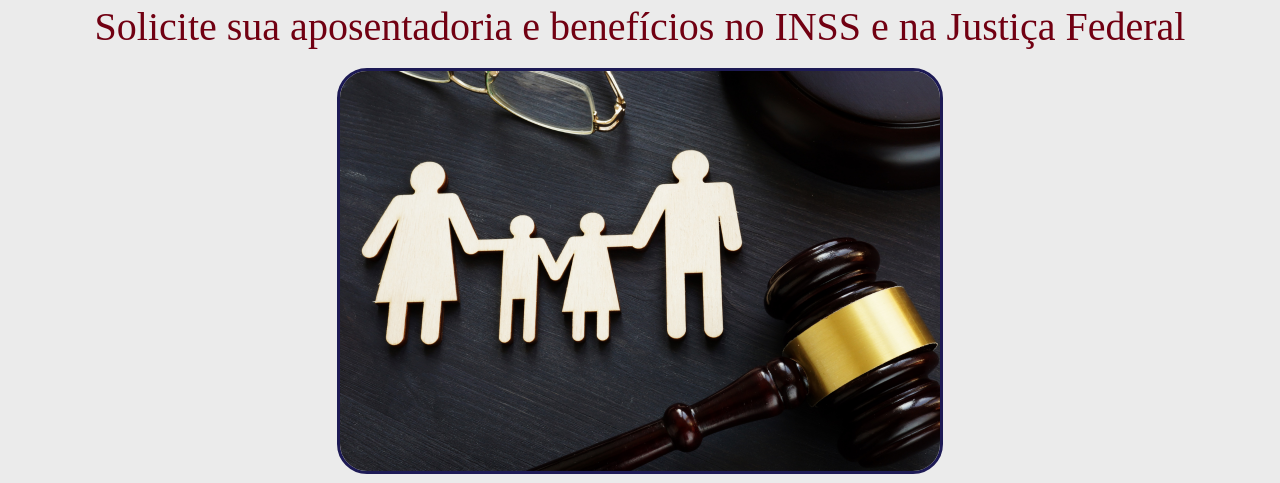
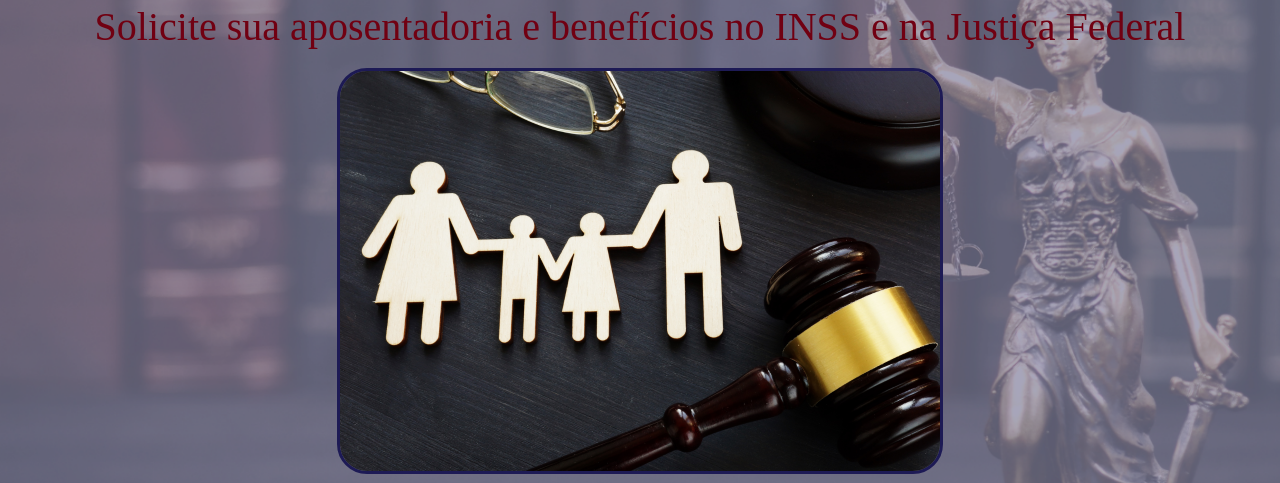
Before and after one commit to maluchaves91/AtaideAdv, a plain HTML site: page Area-de-Atuacao/Previdenciario.html in a window 1280 px wide. Shown: the part 211-694 px from the top of the page. Drawn offline with nearby package versions, Linux system fonts and the light colour scheme; the site is published under a folder, as on GitHub Pages, so addresses that start at the root find nothing; a web font is replaced by a local one.

Commit message:
imagem header_page corrigida

```diff
--- a/Area-de-Atuacao/atuacao.css
+++ b/Area-de-Atuacao/atuacao.css
@@ -115,7 +115,7 @@ ul li {
     text-align: center;
     padding-bottom: 4%;
     padding-top: 3%;
-    background-image: url("/Area-de-Atuacao/imagens/img_header.png");
+    background-image: url("imagens/img_header.png");
     background-repeat: no-repeat;
     background-size: cover;
     margin-bottom: 4%;
```
